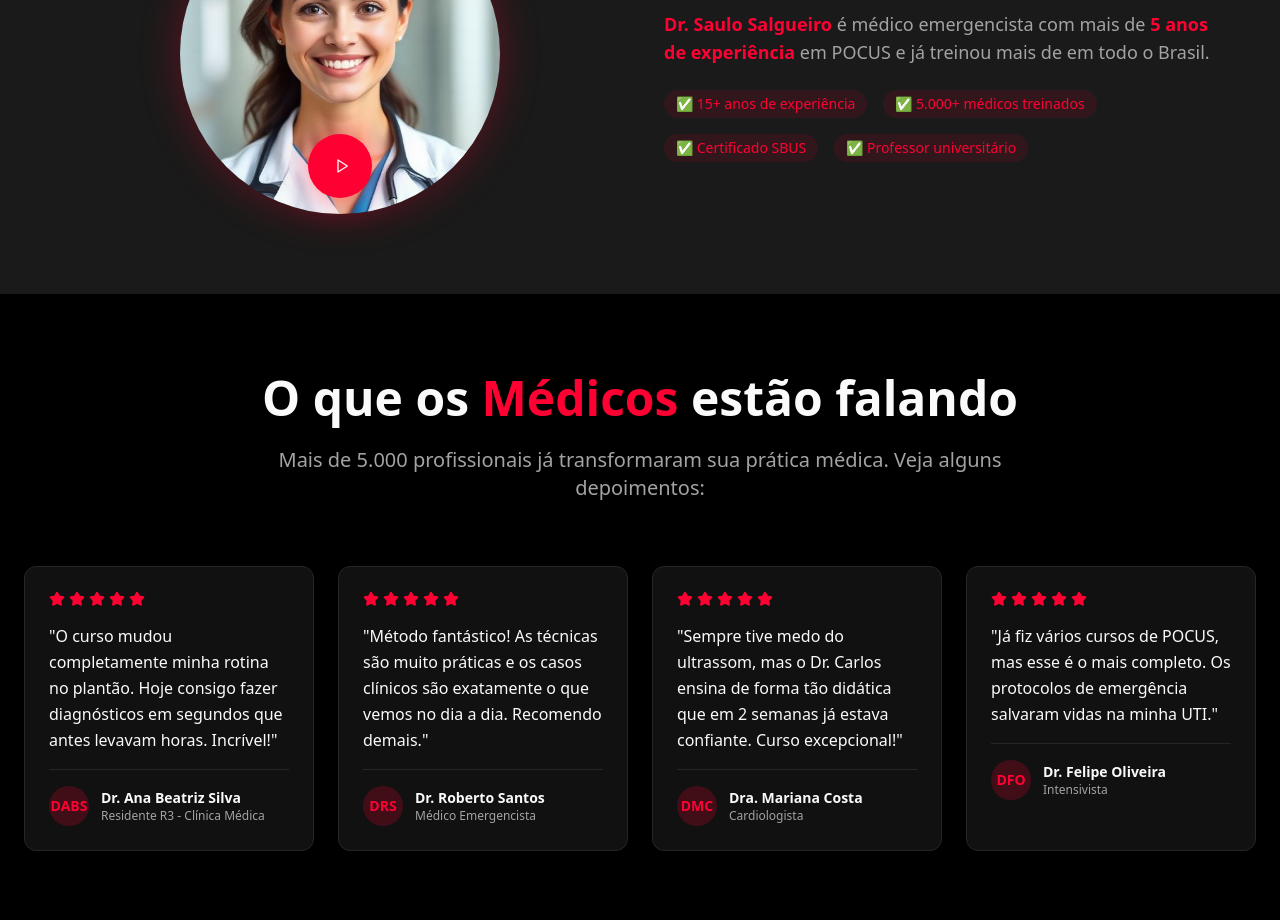
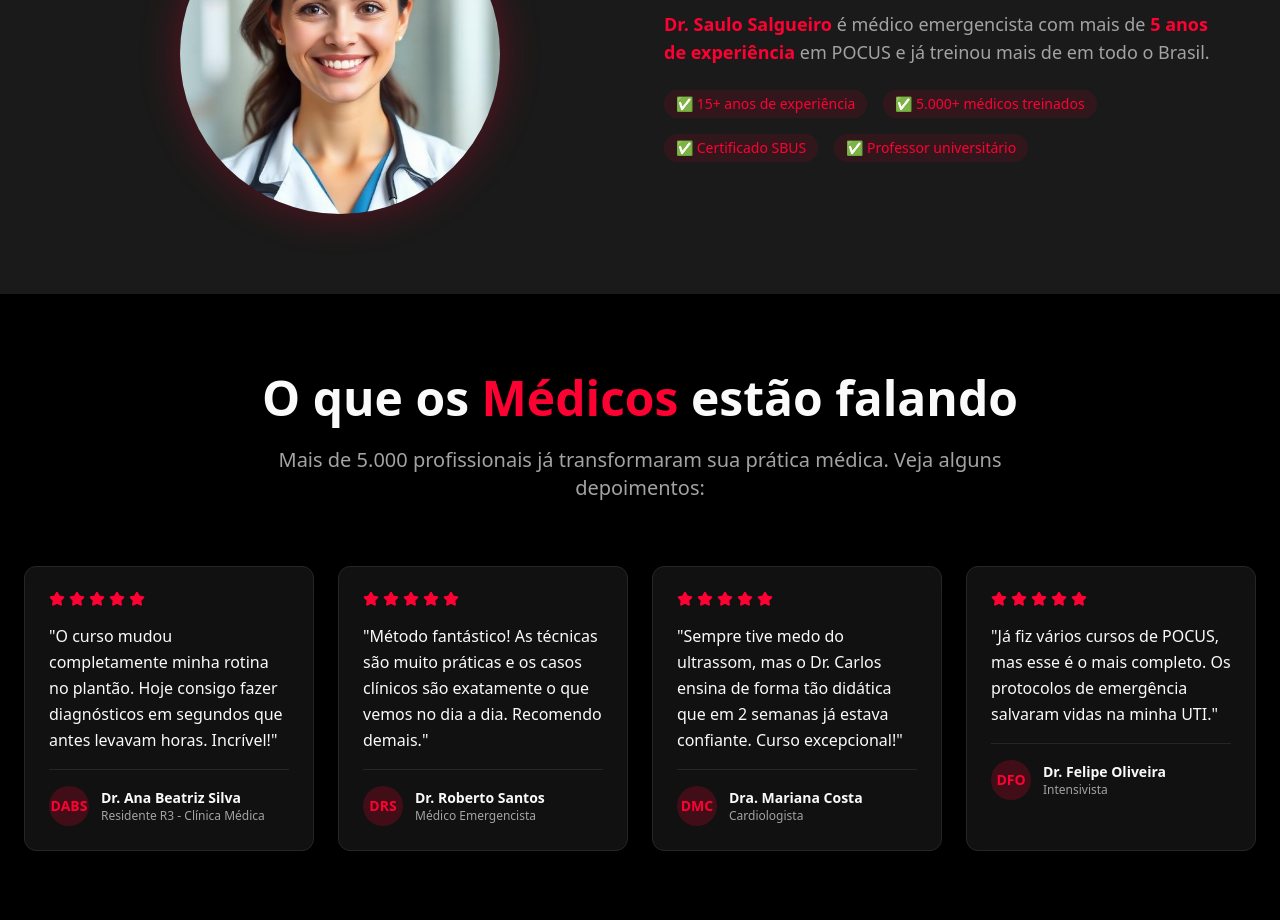
Before and after one commit to Flyzap/pocus-lp2, a React (Vite) app: page / in a window 1280 px wide. Shown: the part 1560-2480 px from the top of the page. Built offline with nearby package versions, Linux system fonts and the light colour scheme.

Commit message:
Visual edit in Lovable
Edited UI in Lovable

```diff
--- a/src/components/InstructorSection.tsx
+++ b/src/components/InstructorSection.tsx
@@ -10,9 +10,7 @@ const InstructorSection = () => {
             <div className="relative">
               <div className="relative">
                 <img src={instructorProfile} alt="Dr. Carlos Medeiros - Especialista em POCUS" className="w-80 h-80 object-cover rounded-full mx-auto premium-glow" />
-                <Button size="lg" className="absolute bottom-4 right-1/2 transform translate-x-1/2 bg-primary hover:bg-primary-dark rounded-full w-16 h-16 p-0 premium-glow animate-pulse-glow">
-                  <Play size={24} className="text-primary-foreground ml-1" />
-                </Button>
+
               </div>
             </div>
 
@@ -36,11 +34,9 @@ const InstructorSection = () => {
 
               {/* Credentials */}
               <div className="flex flex-wrap gap-4">
-                {["✅ 15+ anos de experiência", "✅ 5.000+ médicos treinados", "✅ Certificado SBUS", "✅ Professor universitário"].map((credential, index) => (
-                  <span key={index} className="text-sm font-medium text-primary bg-primary/10 px-3 py-1 rounded-full">
+                {["✅ 15+ anos de experiência", "✅ 5.000+ médicos treinados", "✅ Certificado SBUS", "✅ Professor universitário"].map((credential, index) => <span key={index} className="text-sm font-medium text-primary bg-primary/10 px-3 py-1 rounded-full">
                     {credential}
-                  </span>
-                ))}
+                  </span>)}
               </div>
             </div>
           </div>
```
